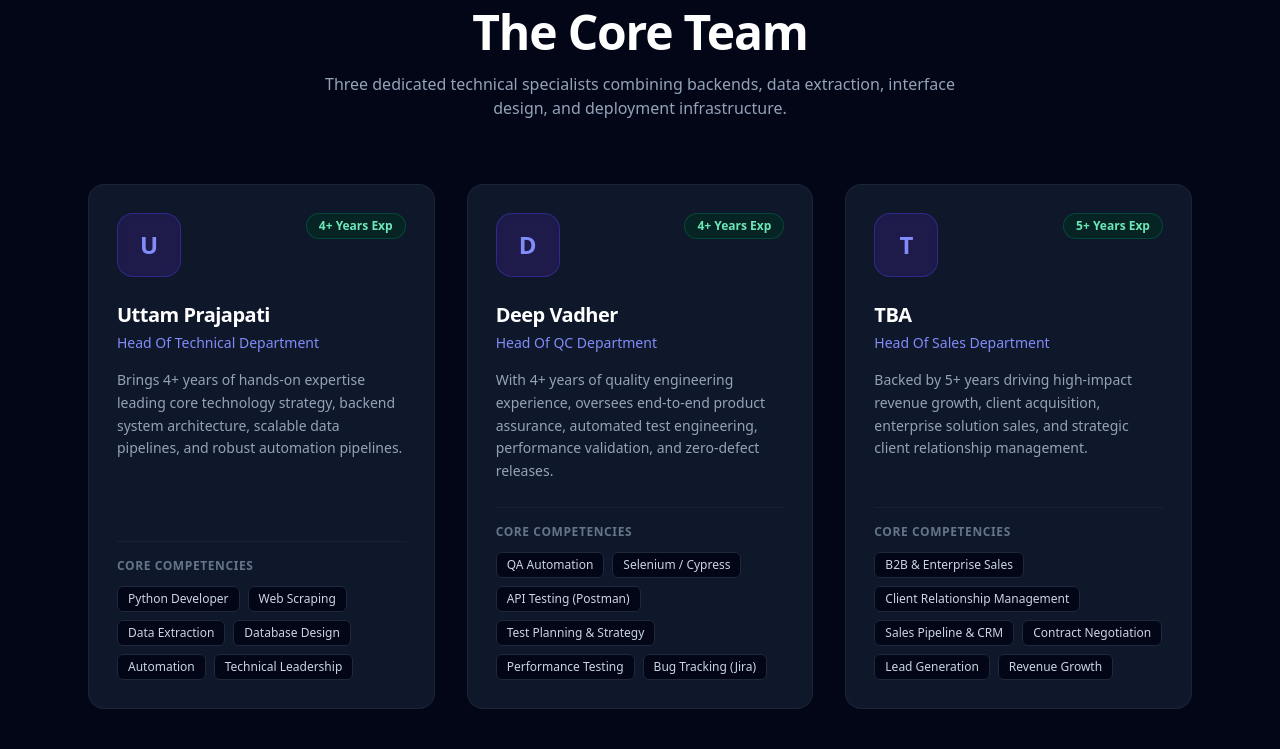
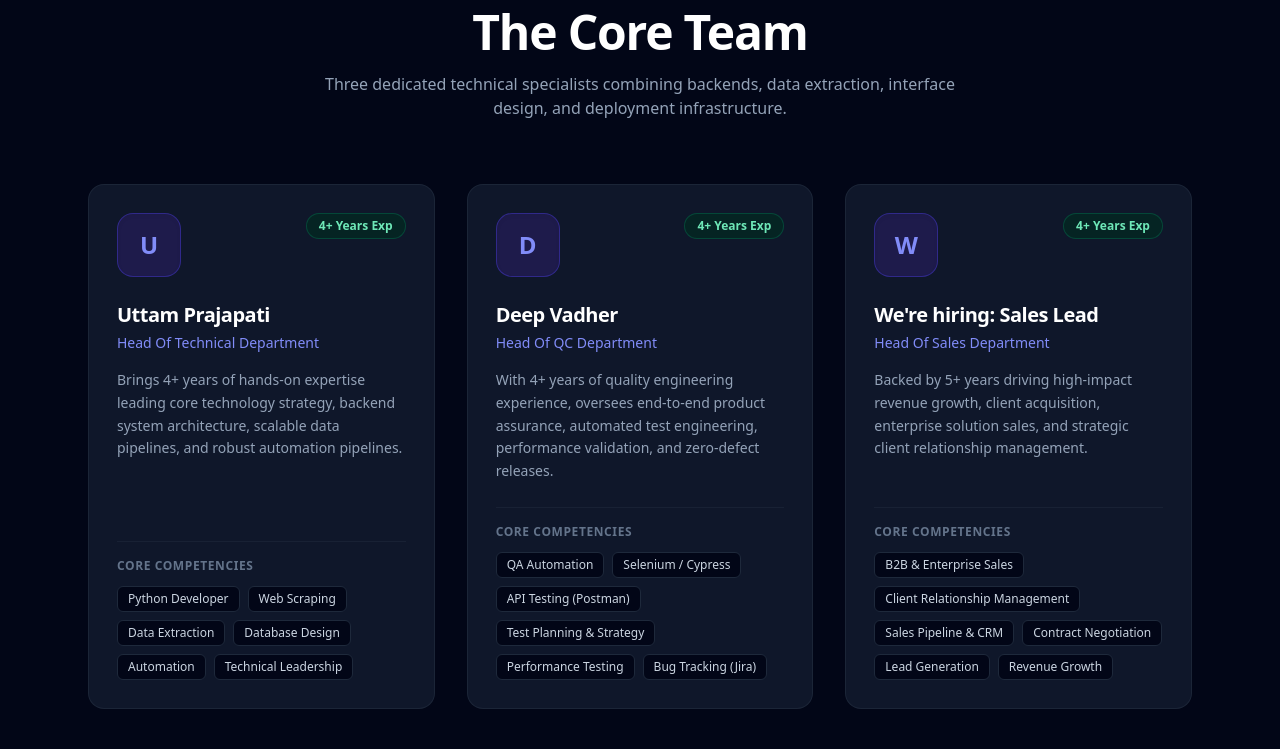
Before and after one commit to UttamPgithub/-Crawlix, a Flask app: page /team in a window 1280 px wide. Shown: the part 177-926 px from the top of the page. Run offline with Flask 3, Linux system fonts and the light colour scheme; some libraries are stand-ins or nearby versions.

Commit message:
Add files via upload
code update 10-06-2026

```diff
--- a/app.py
+++ b/app.py
@@ -30,9 +30,9 @@ TEAM_MEMBERS = [
     },
     {
         "id": "TBA",
-        "name": "TBA",
+        "name": "We're hiring: Sales Lead",
         "role": "Head Of Sales Department",
-        "experience": "5+ Years",
+        "experience": "4+ Years",
         "bio": "Backed by 5+ years driving high-impact revenue growth, client acquisition, enterprise solution sales, and strategic client relationship management.",
         "skills": ["B2B & Enterprise Sales", "Client Relationship Management", "Sales Pipeline & CRM", "Contract Negotiation", "Lead Generation", "Revenue Growth"]
     }
--- a/templates/demos.html
+++ b/templates/demos.html
@@ -1,6 +1,6 @@
 {% extends "base.html" %}
 
-{% block title %}Project Video Demos | ScrapeNest{% endblock %}
+{% block title %}Project Video Demos | Crawlix{% endblock %}
 
 {% block content %}
 <section class="py-16 px-6 max-w-6xl mx-auto space-y-12">
--- a/templates/index.html
+++ b/templates/index.html
@@ -121,7 +121,7 @@
                 </div>
                 <h4 class="text-base font-semibold text-white mb-1">Call / WhatsApp</h4>
                 <p class="text-xs text-slate-400 mb-4">Mon – Sun, 24*7</p>
-                <a href="tel:+919569684185" class="text-sm font-medium text-indigo-400 hover:underline">
+                <a href="tel:+918000240789" class="text-sm font-medium text-indigo-400 hover:underline">
                     +91 80002 40789
                 </a>
             </div>
```
